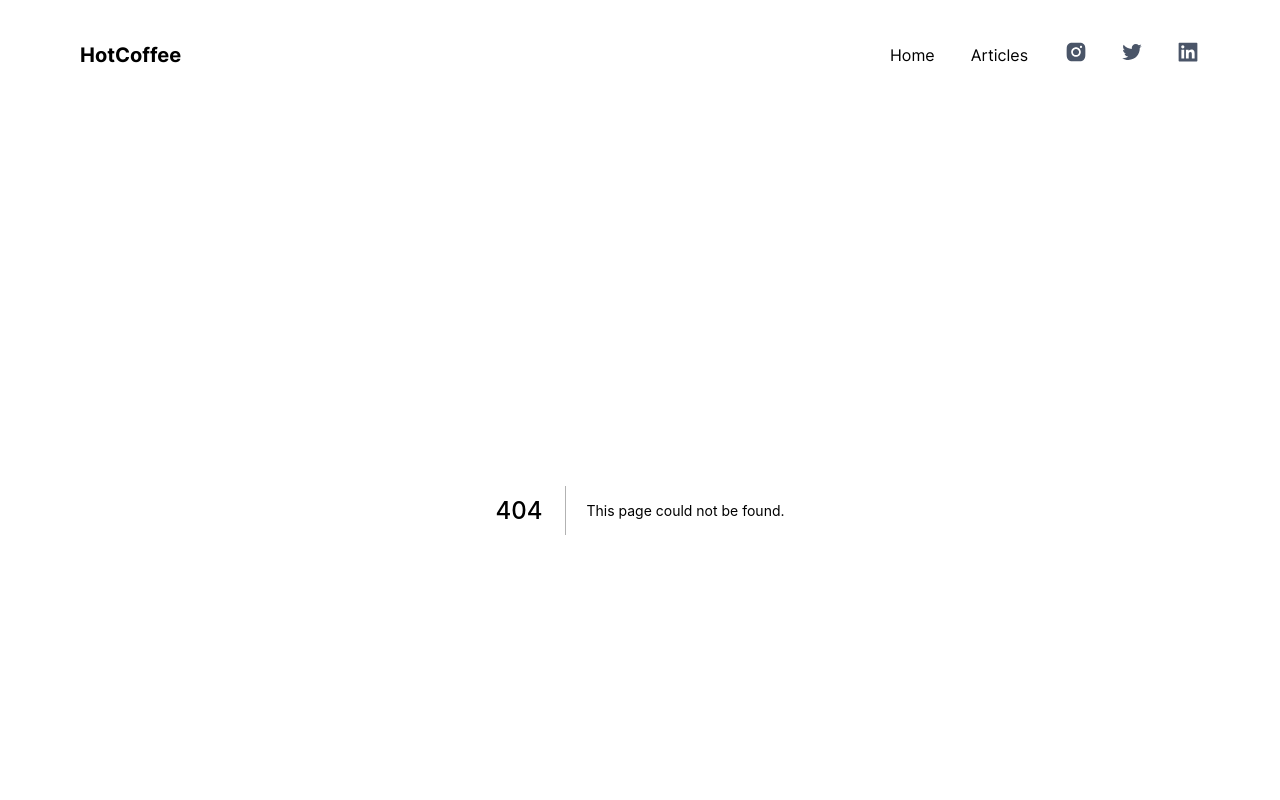
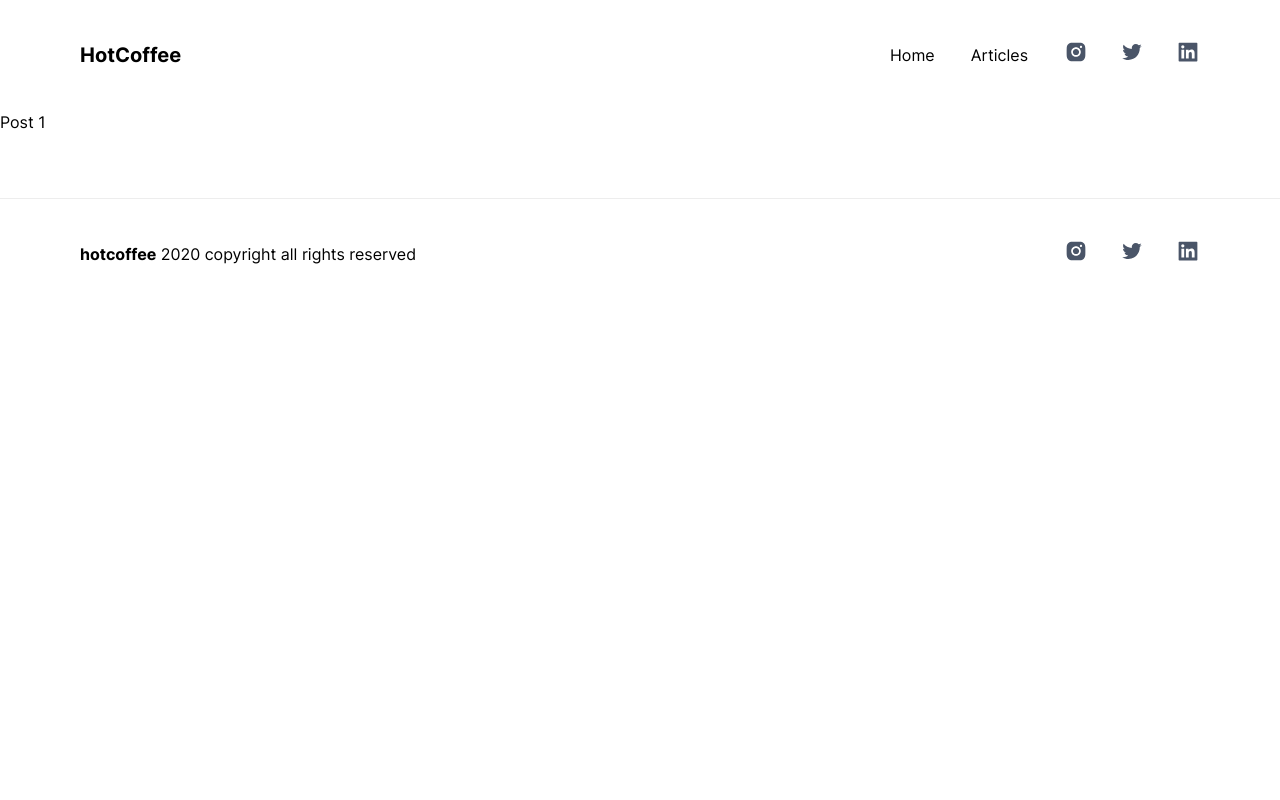
Before and after one commit to RafaelGoulartB/next-blog-cms, a Next.js app: page /posts/1 in a window 1280 px wide. Before the commit this address had no page. Shown: the top 800 px of the page. Built offline with nearby package versions, Linux system fonts and the light colour scheme; a web font is replaced by a local one.

Commit message:
feat: create post page

```diff
--- /dev/null
+++ b/pages/posts/[id].tsx
@@ -0,0 +1,17 @@
+import React from 'react'
+import { Text } from '@chakra-ui/react'
+
+import { useRouter } from 'next/router'
+
+const Post: React.FC = () => {
+  const router = useRouter()
+  const { id } = router.query
+
+  return (
+    <>
+      <Text>Post {id}</Text>
+    </>
+  )
+}
+
+export default Post
```
